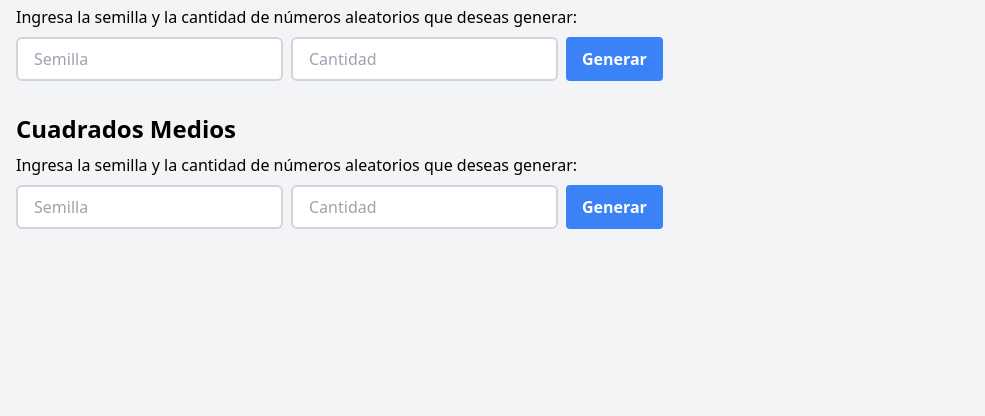
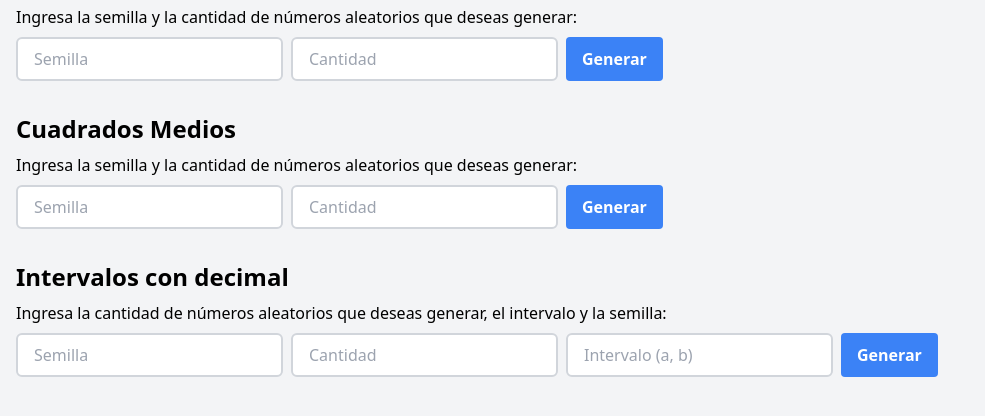
Before and after one commit to GonziFlowReloaded/generadores_aleatorios, a FastAPI app: page / in a window 1280 px wide. Shown: the part 251-667 px from the top of the page, without its empty margins (0-985 px from the left). Run offline with FastAPI, Linux system fonts and the light colour scheme.

Commit message:
efectivamente soy python ssr

```diff
--- a/app.py
+++ b/app.py
@@ -3,7 +3,7 @@ from fastapi.responses import FileResponse
 from fastapi.staticfiles import StaticFiles
 from fastapi.templating import Jinja2Templates
 templates = Jinja2Templates(directory="templates")
-from routes import congruencial_mixto, congruencial_multiplicativo, cuadrados_medios
+from routes import congruencial_mixto, congruencial_multiplicativo, cuadrados_medios, random_decimal
 
 app = FastAPI()
 
@@ -12,6 +12,7 @@ app.mount("/static", StaticFiles(directory="static"), name="static")
 app.include_router(congruencial_mixto.router)
 app.include_router(congruencial_multiplicativo.router)
 app.include_router(cuadrados_medios.router)
+app.include_router(random_decimal.router)
 
 
 @app.get("/")
@@ -22,4 +23,4 @@ def read_root(request: Request):
 
 if __name__ == "__main__":
     import uvicorn
-    uvicorn.run("app:app",host="0.0.0.0" , port=8000, reload=True)
+    uvicorn.run("app:app" , port=8000, reload=True)
--- a/templates/index.html
+++ b/templates/index.html
@@ -17,8 +17,10 @@
             <p class="mb-2">Ingresa la semilla y la cantidad de números aleatorios que deseas generar:</p>
             <form action="https://generadores-aleatorios.vercel.app/congruencial-mixto" method="post">
                 <div class="flex mb-4">
-                    <input type="text" name="seed" class="border-gray-300 border-2 rounded-md px-4 py-2 mr-2" placeholder="Semilla">
-                    <input type="number" name="quantity" class="border-gray-300 border-2 rounded-md px-4 py-2 mr-2" placeholder="Cantidad">
+                    <input type="text" name="seed" class="border-gray-300 border-2 rounded-md px-4 py-2 mr-2" placeholder="Semilla" maxlength="4" oninput="this.value = this.value.replace(/[^0-9]/g, '').slice(0, 4)" required>
+
+                    <input type="number" name="quantity" class="border-gray-300 border-2 rounded-md px-4 py-2 mr-2" placeholder="Cantidad" maxlength="4" oninput="this.value = this.value.replace(/[^0-9]/g, '')" required>
+
                     <button type="submit" class="bg-blue-500 hover:bg-blue-700 text-white font-bold py-2 px-4 rounded">Generar</button>
                 </div>
             </form>
@@ -30,8 +32,10 @@
             <p class="mb-2">Ingresa la semilla y la cantidad de números aleatorios que deseas generar:</p>
             <form action="https://generadores-aleatorios.vercel.app/congruencial-multiplicativo" method="post">
                 <div class="flex mb-4">
-                    <input type="text" name="seed" class="border-gray-300 border-2 rounded-md px-4 py-2 mr-2" placeholder="Semilla">
-                    <input type="number" name="quantity" class="border-gray-300 border-2 rounded-md px-4 py-2 mr-2" placeholder="Cantidad">
+                    <input type="text" name="seed" class="border-gray-300 border-2 rounded-md px-4 py-2 mr-2" placeholder="Semilla" maxlength="4" oninput="this.value = this.value.replace(/[^0-9]/g, '').slice(0, 4)" required>
+
+                    <input type="number" name="quantity" class="border-gray-300 border-2 rounded-md px-4 py-2 mr-2" placeholder="Cantidad" maxlength="4" oninput="this.value = this.value.replace(/[^0-9]/g, '')" required>
+
                     <button type="submit" class="bg-blue-500 hover:bg-blue-700 text-white font-bold py-2 px-4 rounded">Generar</button>
                 </div>
             </form>
@@ -43,12 +47,28 @@
             <p class="mb-2">Ingresa la semilla y la cantidad de números aleatorios que deseas generar:</p>
             <form action="https://generadores-aleatorios.vercel.app/cuadrados-medios" method="post">
                 <div class="flex mb-4">
-                    <input type="text" name="seed" class="border-gray-300 border-2 rounded-md px-4 py-2 mr-2" placeholder="Semilla">
-                    <input type="number" name="quantity" class="border-gray-300 border-2 rounded-md px-4 py-2 mr-2" placeholder="Cantidad">
+                    <input type="text" name="seed" class="border-gray-300 border-2 rounded-md px-4 py-2 mr-2" placeholder="Semilla" maxlength="4" oninput="this.value = this.value.replace(/[^0-9]/g, '').slice(0, 4)" required>
+
+                    <input type="number" name="quantity" class="border-gray-300 border-2 rounded-md px-4 py-2 mr-2" placeholder="Cantidad" maxlength="4" oninput="this.value = this.value.replace(/[^0-9]/g, '')" required>
                     <button type="submit" class="bg-blue-500 hover:bg-blue-700 text-white font-bold py-2 px-4 rounded">Generar</button>
                 </div>
             </form>
         </div>
+
+        <div class="mt-8">
+            <h2 class="text-2xl font-bold mb-2">Intervalos con decimal</h2>
+            {% if error %}<p class="text-red-500 mb-2">{{ error }}</p>{% endif %}
+            <p class="mb-2">Ingresa la cantidad de números aleatorios que deseas generar, el intervalo y la semilla:</p>
+            <form action="https://generadores-aleatorios.vercel.app/random-decimal" method="post">
+                <div class="flex mb-4">
+                    <input type="text" name="seed" class="border-gray-300 border-2 rounded-md px-4 py-2 mr-2" placeholder="Semilla" maxlength="4" oninput="this.value = this.value.replace(/[^0-9]/g, '').slice(0, 4)" required>
+                    <input type="number" name="quantity" class="border-gray-300 border-2 rounded-md px-4 py-2 mr-2" placeholder="Cantidad" maxlength="4" oninput="this.value = this.value.replace(/[^0-9]/g, '')" required>
+                    <input type="text" name="interval" class="border-gray-300 border-2 rounded-md px-4 py-2 mr-2" placeholder="Intervalo (a, b)" required>
+                    <button type="submit" class="bg-blue-500 hover:bg-blue-700 text-white font-bold py-2 px-4 rounded">Generar</button>
+                </div>
+            </form>
+        </div>
+
     </div>
 </body>
 </html>
--- a/templates/table_gen.html
+++ b/templates/table_gen.html
@@ -14,6 +14,10 @@
 
         <p class="mb-4">Semilla: {{ seed }}</p>
         <p class="mb-4">Cantidad de números: {{ quantity }}</p>
+        {% if interval %}
+            <p class="mb-4">Intervalo: {{ interval }}</p>
+        {% endif %}
+
 
         <table class="table-auto mb-4">
             <thead>
```
Also changed, not shown: funcs/congruencial_mixto_decimal.py (added, +41 -0 lines), routes/random_decimal.py (added, +21 -0 lines), 1 other file.
